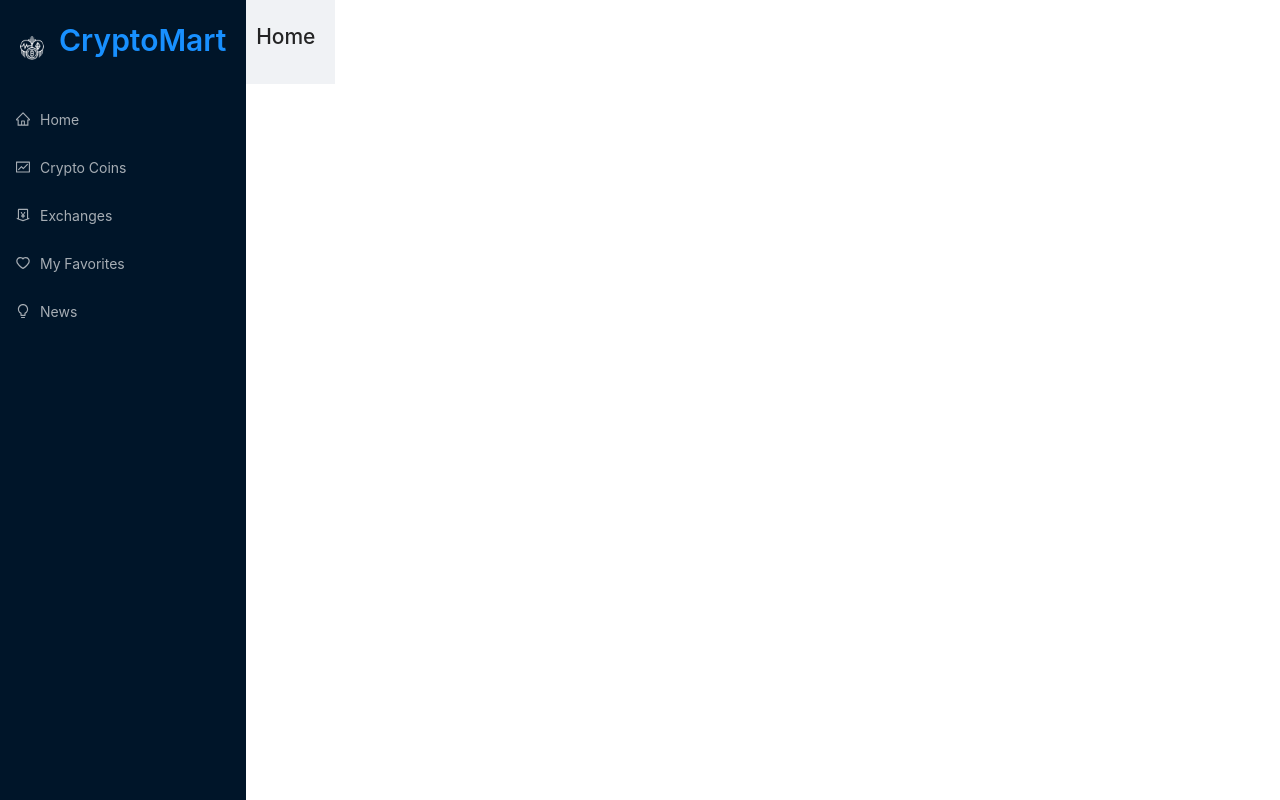
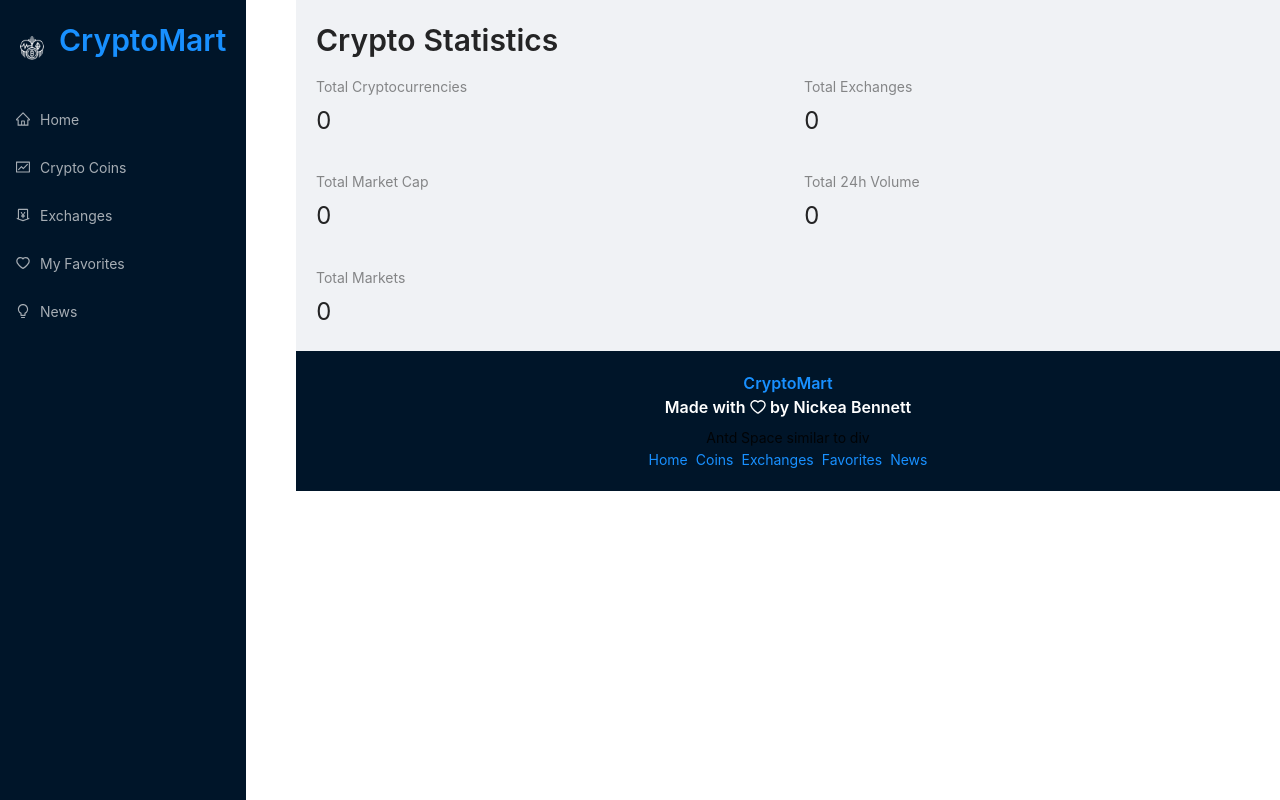
Before and after one commit to NickeaBennett/cryptomart, a React (Create React App) app in the folder client/: page / in a window 1280 px wide. Built offline with nearby package versions, Linux system fonts and the light colour scheme.

Commit message:
Fixed className=main

```diff
--- a/client/src/App.js
+++ b/client/src/App.js
@@ -13,7 +13,7 @@
             <div className="navbar">
                 <Navbar />
             </div>
-            <div className="main-content">
+            <div className="main">
                 {/* Layout component for routing from antd */}
                 <Layout>
                     <div className='routes'>
@@ -27,7 +27,7 @@
                         </Routes>
                     </div>
                 </Layout>
-                {/* <div className="footer">
+                <div className="footer">
                     <Typography.Title level={5} style={{ color: 'white', textAlign: 'center' }}>
                         <Link to="/">
                         CryptoMart
@@ -42,7 +42,7 @@
                         <Link to="favorites">Favorites</Link>
                         <Link to="/news">News</Link>
                     </Space>
-                </div> */}
+                </div>
             </div>
         </div>
 );
--- a/client/src/components/Home.js
+++ /dev/null
@@ -1,11 +0,0 @@
-import React from 'react';
-
-const Home = () => {
-  return (
-    <div>
-       <h1>Home</h1>
-    </div>
-  )
-}
-
-export default Home;
--- /dev/null
+++ b/client/src/components/Home.jsx
@@ -0,0 +1,25 @@
+import React from 'react';
+import millify from 'millify';
+import { Typography, Row, Col, Statistic} from 'antd';
+import { Link } from 'react-router-dom';
+
+const { Title } = Typography;
+
+const Home = () => {
+  return (
+    <>
+      <Title level={2} className="heading">Crypto Statistics</Title>
+      <Row gutter={[32, 32]}>
+        {/* Antd has 24 columns. Max half screen size in width*/}
+        <Col span={12}> <Statistic title="Total Cryptocurrencies" Value='24' /></Col>
+        <Col span={12}> <Statistic title="Total Exchanges" Value='24' /></Col>
+        <Col span={12}> <Statistic title="Total Market Cap" Value='24' /></Col>
+        <Col span={12}> <Statistic title="Total 24h Volume" Value='24' /></Col>
+        <Col span={12}> <Statistic title="Total Markets" Value='24' /></Col>
+        {/* <Col span={12}> <Statistic title="Total Cryptocurrencies" Value='24' /></Col> */}
+      </Row>
+    </>
+  )
+}
+
+export default Home;
```
Also changed, not shown: client/src/components/CoinDetails.jsx (renamed from client/src/components/CoinDetails.js), client/src/components/Cryptocurrencies.jsx (renamed from client/src/components/Cryptocurrencies.js), client/src/components/Exchanges.jsx (renamed from client/src/components/Exchanges.js), client/src/components/Favorites.jsx (renamed from client/src/components/Favorites.js), client/src/components/Navbar.jsx (renamed from client/src/components/Navbar.js), client/src/components/News.jsx (renamed from client/src/components/News.js).
